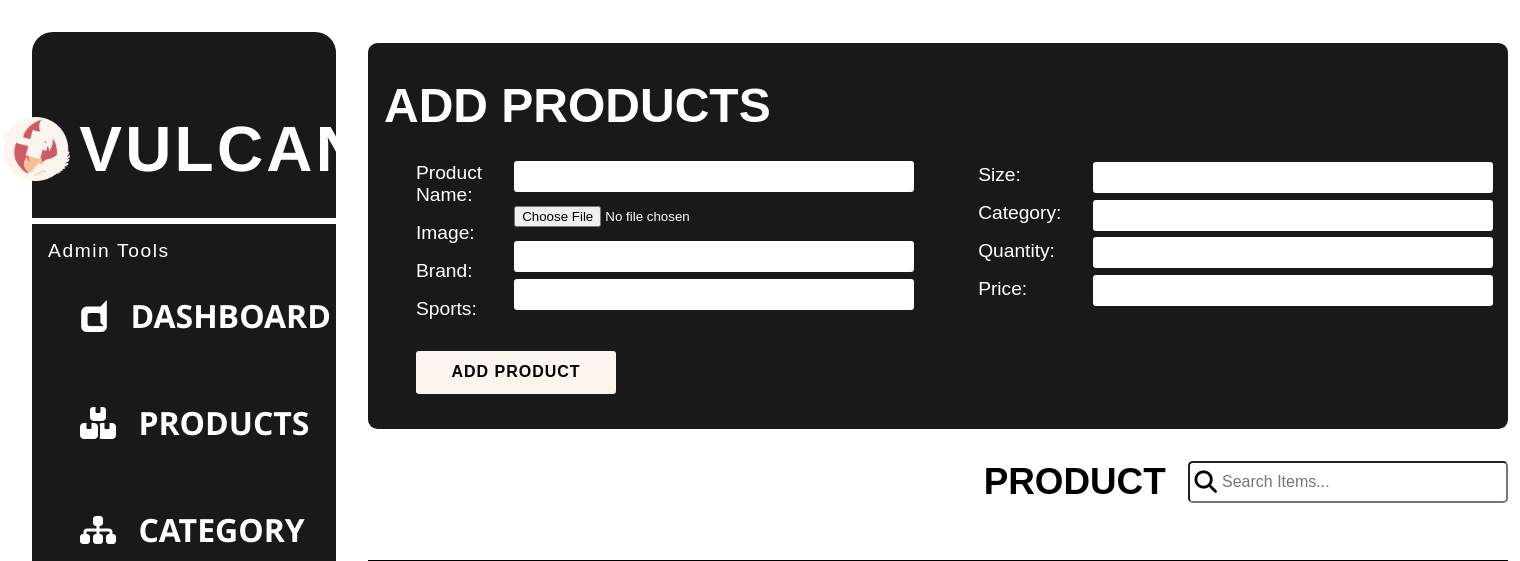
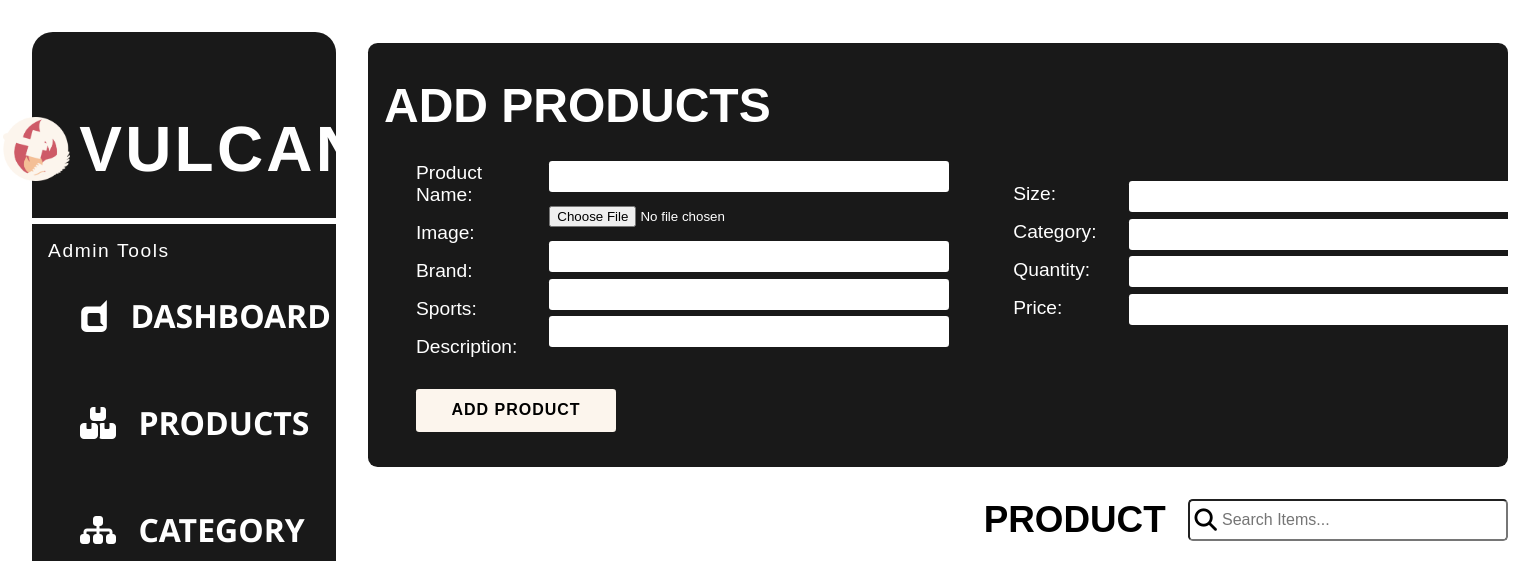
Before and after one commit to ClydeMondero/SportsHub, a PHP site: page /add-items.php in a window 1520 px wide; the page is wider, and only the part inside the window is pictured. Shown: the top 561 px of that part. Run offline with PHP 8.4, Linux system fonts and the light colour scheme; data comes from the database, SQL or seed files in the repository.

Commit message:
Added Product Description Field

```diff
--- a/php/add-items.php
+++ b/php/add-items.php
@@ -80,12 +80,14 @@
                             <label for="image">Image: </label>
                             <label for="txt-brand">Brand:</label>
                             <label for="txt-sports">Sports: </label>
+                            <label for="txt-description">Description: </label>
                         </div>
                         <div class="inputs">
                             <input type="text" name="txt-product-name" id="txt-product-name" required>
                             <input type="file" name="image" id="image" required>
                             <input type="text" name="txt-brand" id="txt-brand" required>
                             <input type="text" name="txt-sports" id="txt-sports" required>
+                            <input type="text" name="txt-product-description" id="txt-product-description" required>
                         </div>
 
                     </div>
```
